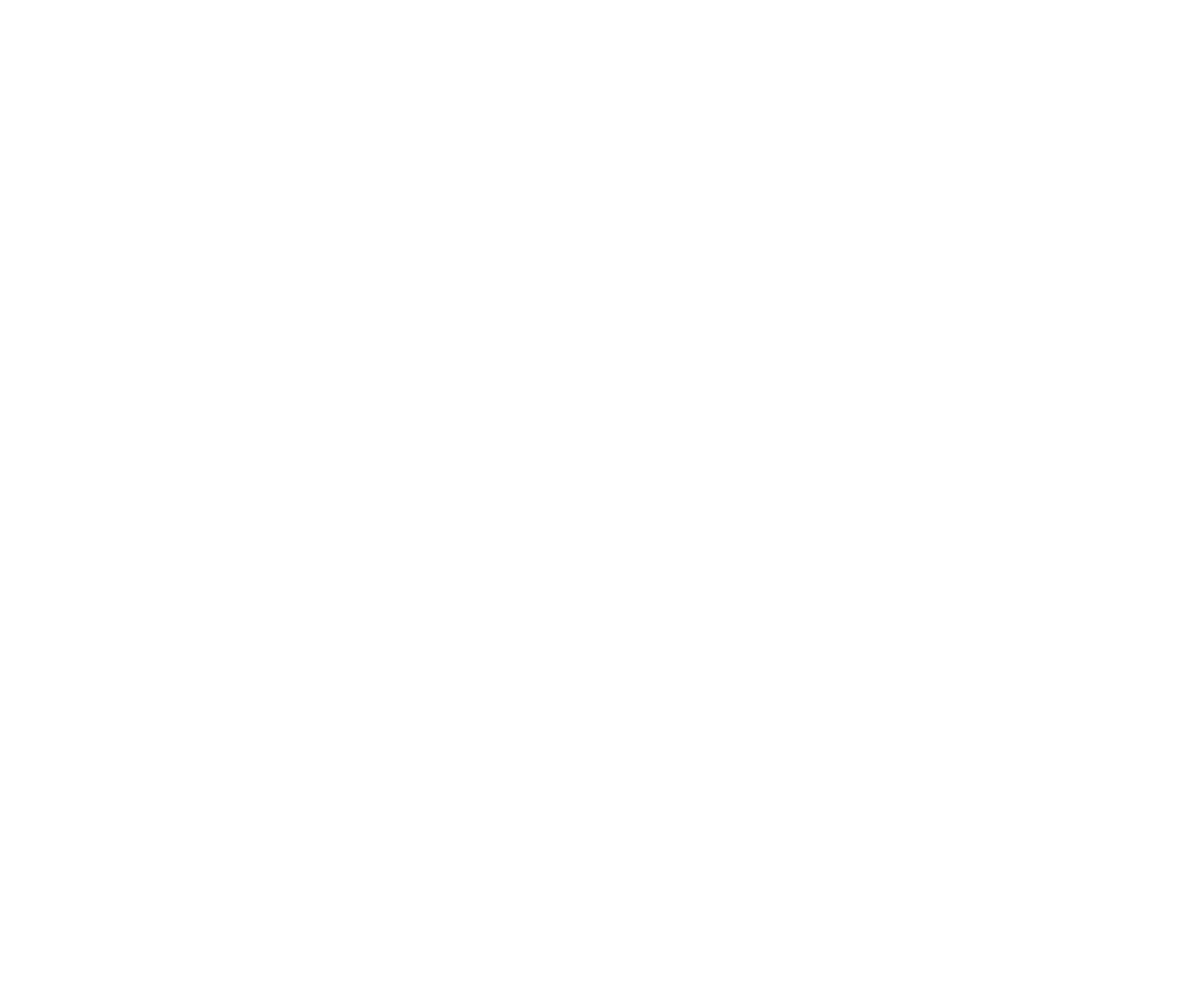
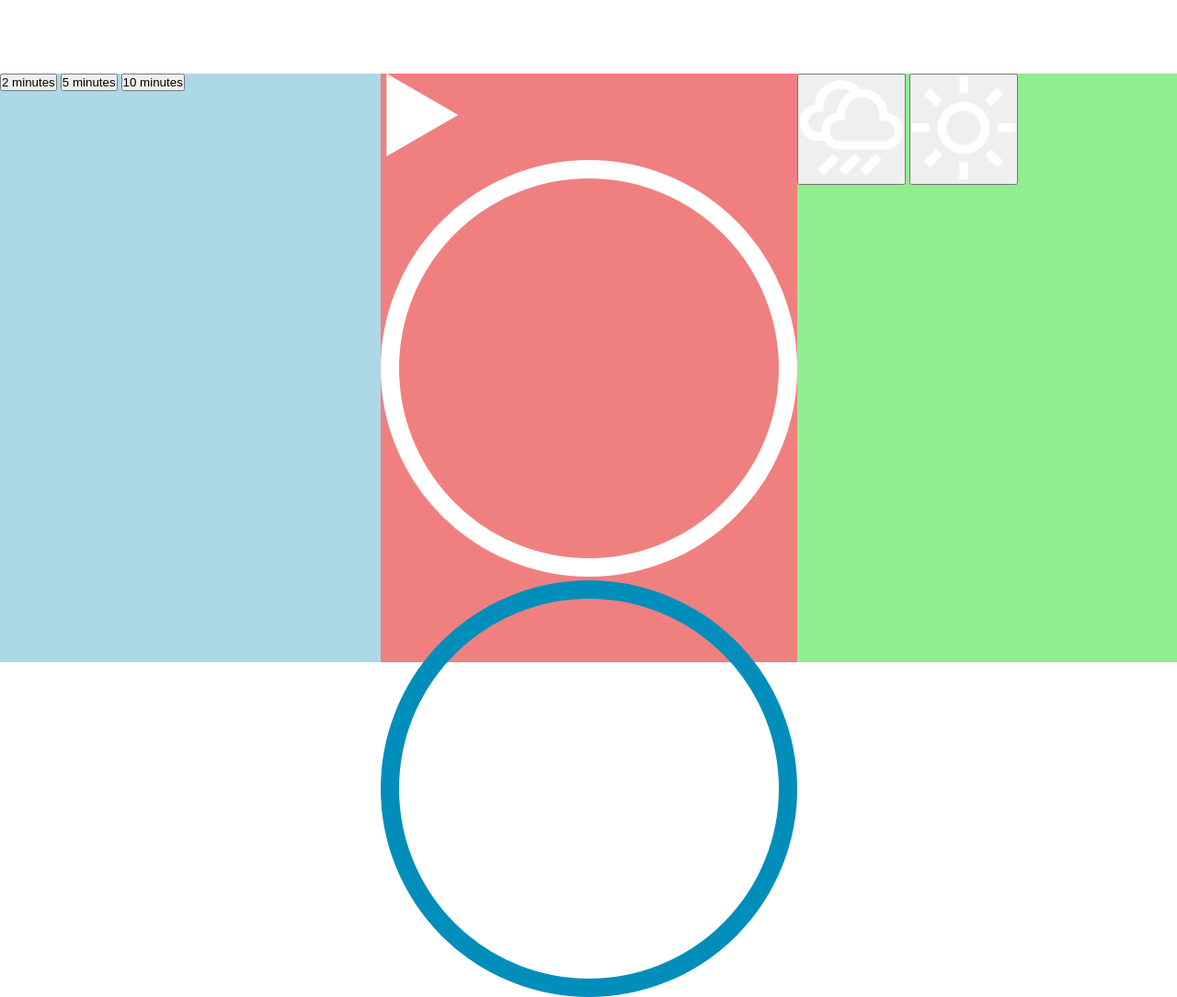
Before and after one commit to abhishekdev45/meditation-app, a plain HTML site: page index.html in a window 1280 px wide. Shown: the top 1084 px of the page at 92% size. Before the commit the page ends 800 px from the top, so only its background shows below. Drawn offline with Linux system fonts and the light colour scheme.

Commit message:
create html structure and basic styling

```diff
--- a/index.html
+++ b/index.html
@@ -10,10 +10,40 @@
 <body>
 	<div class="app">
 		<div class="time-select">
+			<button data-time="120">2 minutes</button>
+			<button data-time="300">5 minutes</button>
+			<button data-time="600">10 minutes</button>
 		</div>
 		<div class="player-container">
+
+			<audio class="song">
+				<source src="./sounds/rain.mp3">
+			</audio>
+
+			<img src="./svg/play.svg" alt="play" class="play">
+
+			<!-- track outline -->
+			<svg class="track-outline" width="453" height="453" viewBox="0 0 453 453" fill="none" xmlns="http://www.w3.org/2000/svg">
+				<circle cx="226.5" cy="226.5" r="216.5" stroke="white" stroke-width="20"/>
+			</svg>
+
+			<!-- moving outline -->
+			<svg class="moving-outline" width="453" height="453" viewBox="0 0 453 453" fill="none" xmlns="http://www.w3.org/2000/svg">
+				<circle cx="226.5" cy="226.5" r="216.5" stroke="#018EBA" stroke-width="20"/>
+			</svg>
+
+			<h3 class="time-display">0:00</h3>
 		</div>
 		<div class="sound-picker">
+			<!-- rain button -->
+			<button data-sound="./sounds/rain.mp3" data-video="./video/beach.mp4">
+				<img src="./svg/rain.svg" alt="rain">
+			</button>
+
+
+			<button data-sound="./sounds/beach.mp3" data-video="./video/rain.mp4">
+				<img src="./svg/beach.svg" alt="beach">
+			</button>
 		</div>
 	</div>
 	<script src="./app.js"></script>
--- a/style.css
+++ b/style.css
@@ -0,0 +1,24 @@
+*{
+	margin: 0;
+	padding: 0;
+	box-sizing: border-box;
+}
+.app{
+	height: 100vh;
+	display: flex;
+	justify-content: space-evenly;
+	align-items: center;
+}
+.time-select, .sound-picker, .player-container{
+	height: 80%;
+	flex: 1;
+}
+.time-select{
+	background-color: lightblue;
+}
+.sound-picker{
+	background-color: lightgreen;
+}
+.player-container{
+	background-color: lightcoral;
+}
```
